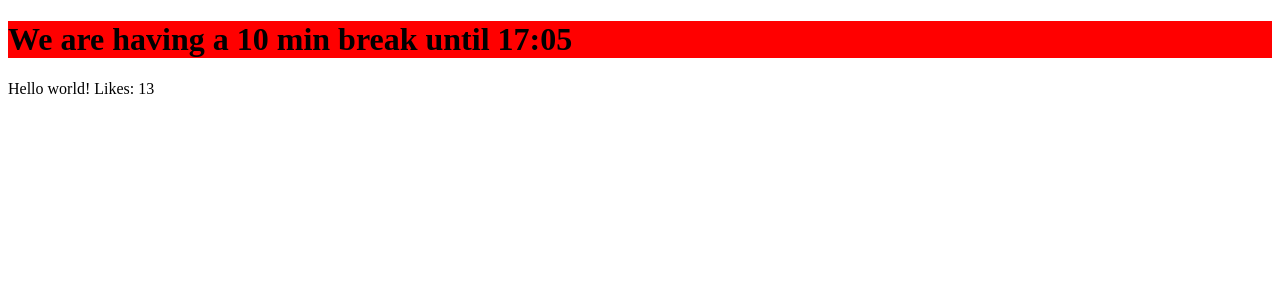
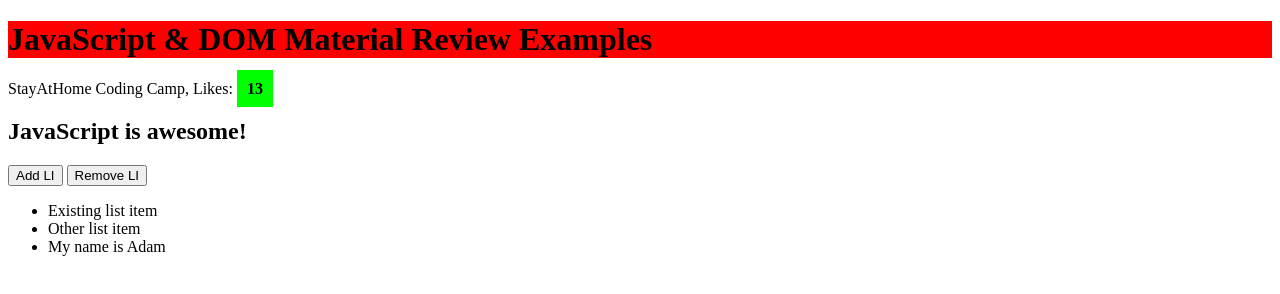
Before and after one commit to Vendyss-03/JavaScript---DOM-Material-Review-Examples, a plain HTML site: page index.html in a window 1280 px wide. Drawn offline with nearby package versions, Linux system fonts and the light colour scheme.

Commit message:
If function, append, buttons, clicks

```diff
--- a/index.html
+++ b/index.html
@@ -9,8 +9,19 @@
 <body>
     <h1>JavaScript & DOM Material Review Examples</h1>
     <p>Hello world! Likes: <span>13</span></p>
+    <h2>JavaScript is awesome!</h2>
+
+    <button id="add-button">Add LI</button>
+    <button id="remove-button">Remove LI</button>
+
+    <ul>
+        <li>Existing list item</li>
+        <li>Other list item</li>
+    </ul>
+
     <script src="https://code.jquery.com/jquery-3.5.0.min.js"></script>
     <script src="scripts.js"></script>
+
 </body>
 </html>
 
--- a/scripts.js
+++ b/scripts.js
@@ -3,7 +3,58 @@ let name = 'Adam';
 console.log(name + "'s apples")
 console.log('Hello world!')
 
-$('h1').text('We are having a 10 min break until 17:05')
+$('h1').text('JavaScript & DOM Material Review Examples')
+$('p').html('StayAtHome Coding Camp, Likes: <strong>13</strong>')
+
+$('strong').css('background', 'lime')
+$('strong').css('padding', '10px')
+
+let color = 'blue'
+
+$('h2').toggleClass('color')
+$('h2').toggleClass('color')
+
+
+$('ul').append('<li>My name is ' + name + '</li>')
+$('ul').append('<li id="special-list-item">Removable ' + name + '</li>')
+
+$('#special-list-item').remove()
+
+let addButtonHandler = (() => {
+    if ($('li').length < 5) {
+    $('ul').append('<li>My name is ' + name + '</li>')
+    }
+})
+
+$('#add-button').click(addButtonHandler)
+
+$('#remove-button').click(() => {
+    $('li:last-child').remove()
+})
+
+//if (condition) ... condition = true/false, nebo &&, ||
+
+let age = 12
+
+console.log('Starting the if')
+console.log('This is a sentence'.toLowerCase())
+
+if (age < 18) {
+    console.log('Not old enough to drink')
+} else {
+    console.log('Old enough to drink')
+}
+
+console.log('This is after the if')
+
+
+
+
+
+
+
+
+
 
 //This is a JavaScript comment ctrl+K+C
 
--- a/style.css
+++ b/style.css
@@ -1,3 +1,7 @@
 h1 {
     background: red;
 }
+
+.blue {
+    background: blue;
+}
```
